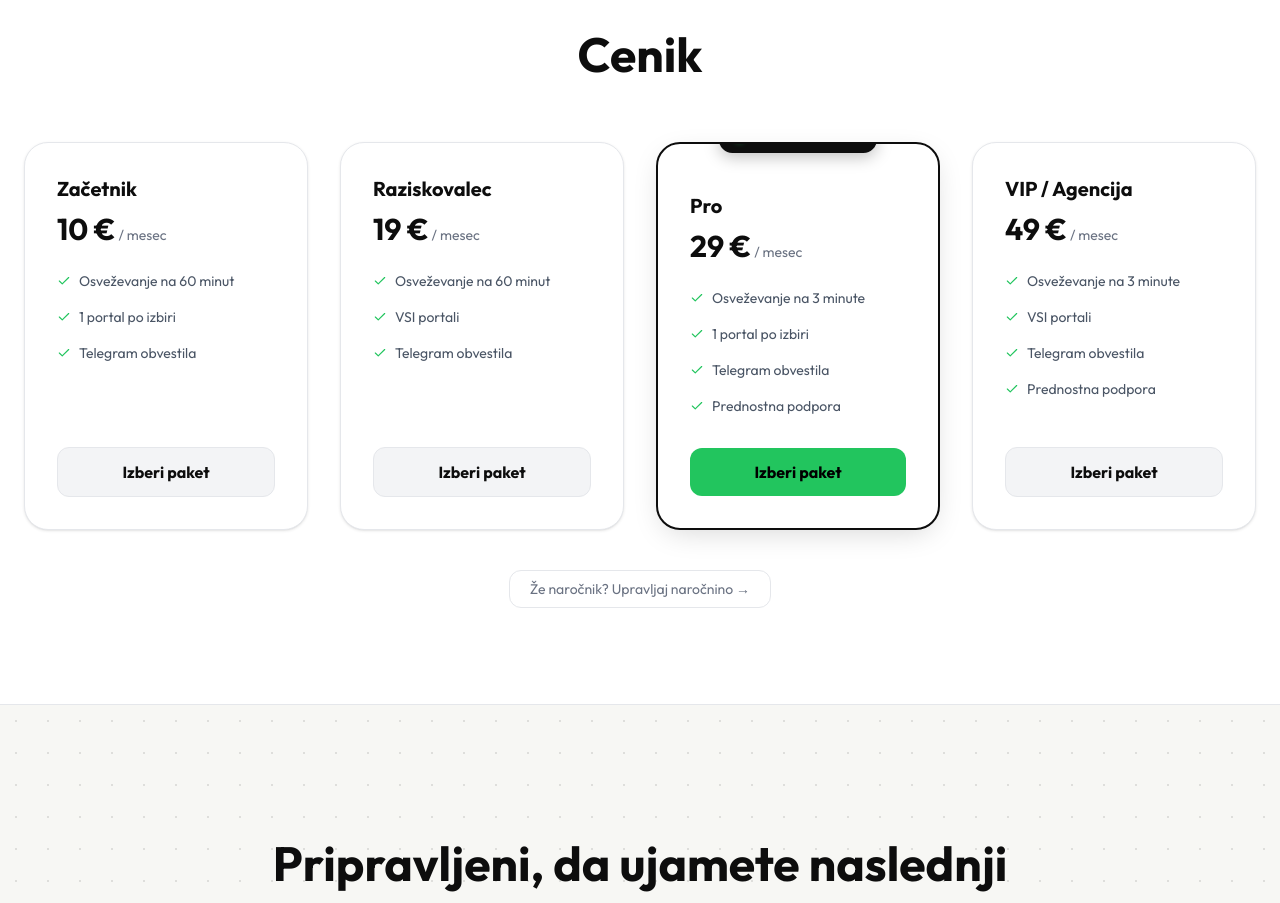
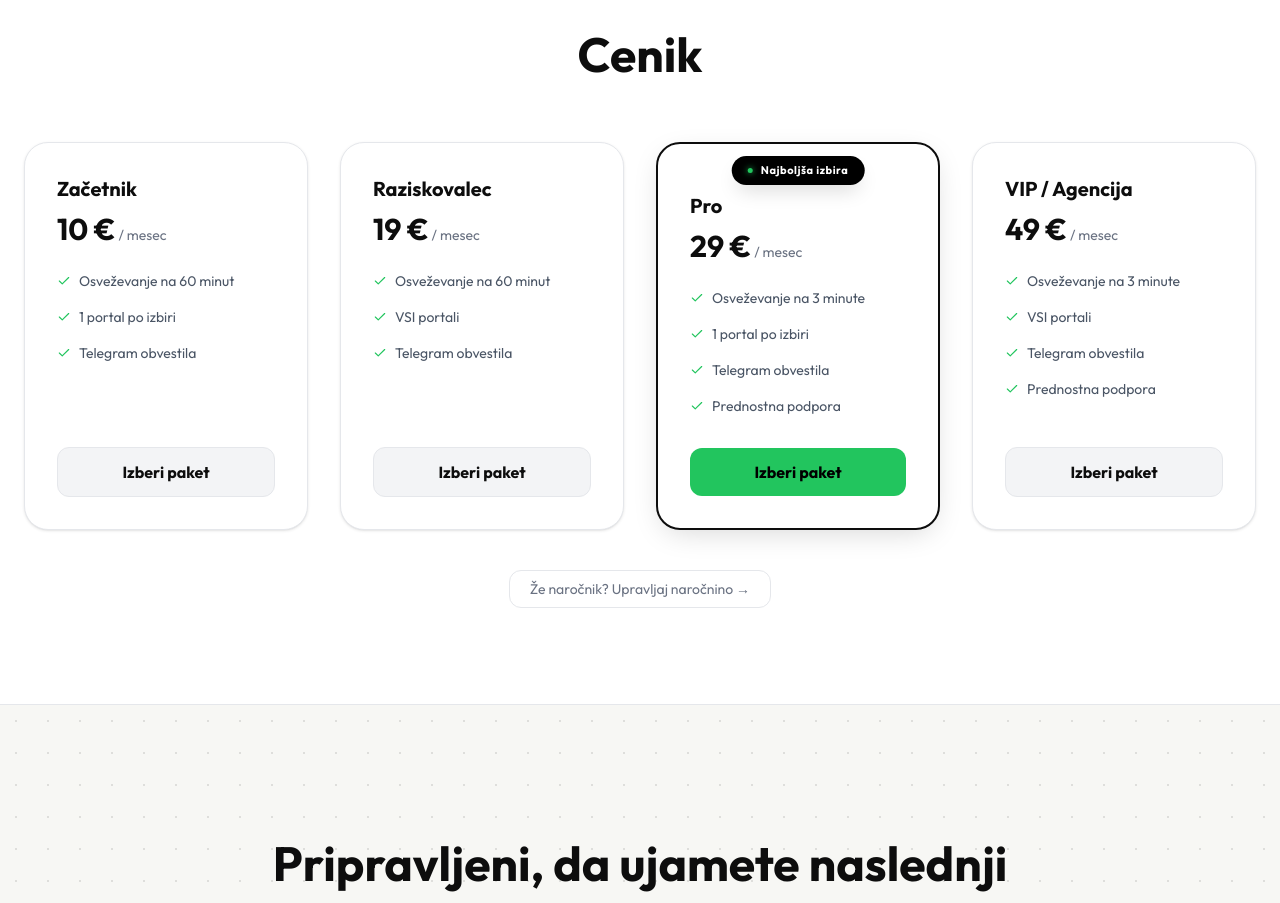
Before and after one commit to thebap-tist/WEBSITE-SCRAPER, a React (Vite) app: page / in a window 1280 px wide. Shown: the part 7760-8663 px from the top of the page. Built offline with nearby package versions, Linux system fonts and the light colour scheme.

Commit message:
style: mock dynamic island UI for PRO pricing badge

```diff
--- a/src/index.css
+++ b/src/index.css
@@ -57,23 +57,22 @@
   /* Dynamic Island badge */
   .dynamic-island {
     position: absolute;
-    top: -18px;
+    top: 12px;
     left: 50%;
     transform: translateX(-50%);
-    background: #0d0d0d;
-    color: white;
-    font-size: 10px;
-    font-weight: 800;
-    letter-spacing: 0.1em;
-    text-transform: uppercase;
-    padding: 6px 18px;
-    border-radius: 50px;
+    background: #000000;
+    color: #ffffff;
+    font-size: 11px;
+    font-weight: 700;
+    letter-spacing: 0.05em;
+    padding: 6px 16px;
+    border-radius: 30px;
     white-space: nowrap;
-    box-shadow: 0 4px 16px rgba(0,0,0,0.25), inset 0 1px 0 rgba(255,255,255,0.08);
+    box-shadow: 0 10px 20px -5px rgba(0,0,0,0.15);
     z-index: 20;
     display: flex;
     align-items: center;
-    gap: 6px;
+    gap: 8px;
   }
   .dynamic-island::before {
     content: '';
```
